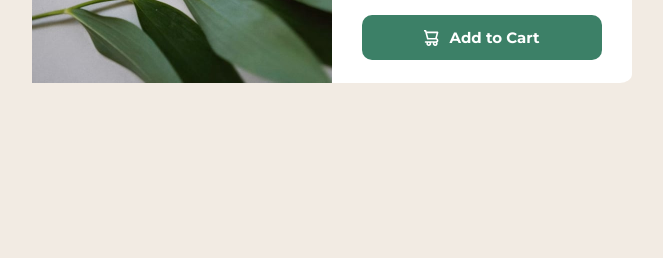
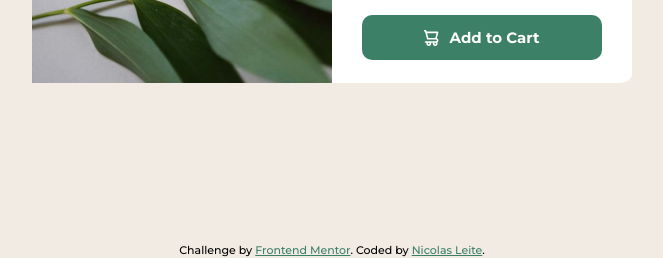
Before and after one commit to nicolas055/FrontendMentor-product-preview-card-component-main, a plain HTML site: page index.html in a window 1280 px wide. Shown: the part 542-800 px from the top of the page, without its empty margins (308-971 px from the left). Drawn offline with Linux system fonts and the light colour scheme.

Commit message:
Adding things to readme

```diff
--- a/index.html
+++ b/index.html
@@ -49,9 +49,9 @@
 
 
 
-  <!-- <div class="attribution">
+  <div class="attribution">
     Challenge by <a href="https://www.frontendmentor.io?ref=challenge" target="_blank">Frontend Mentor</a>.
-    Coded by <a href="#">Your Name Here</a>.
-  </div> -->
+    Coded by <a href="#">Nicolas Leite</a>.
+  </div>
 </body>
 </html>
--- a/style.css
+++ b/style.css
@@ -116,6 +116,7 @@ body {
 @media (min-width: 50rem) {
     body {
         display: flex;
+        flex-direction: column;
         justify-content: center;
         align-items: center;
     }
@@ -134,6 +135,7 @@ main {
     }
 }
 
+/* Product image */
 #product-img {
     background-image: url('images/image-product-mobile.jpg');
     background-size: cover;
@@ -149,7 +151,7 @@ main {
     }
 }
 
-
+/* Product Description */
 @media (min-width: 50rem) {
     #product-description {
         max-width: 50%;
@@ -258,5 +260,16 @@ main {
 
 
 /* attribution */
-.attribution { font-size: 0.6875rem; text-align: center; }
-.attribution a { color: hsl(228, 45%, 44%); }
+    .attribution {
+        display: none;
+    }
+@media (min-width: 50rem) {
+    .attribution {
+        display: block;
+        font-size: 0.6875rem;
+        text-align: center;
+        position: absolute;
+        bottom: 0;
+    }
+    .attribution a { color: var(--Dark-cyan); }
+}
```
Also changed, not shown: 1 other file.
